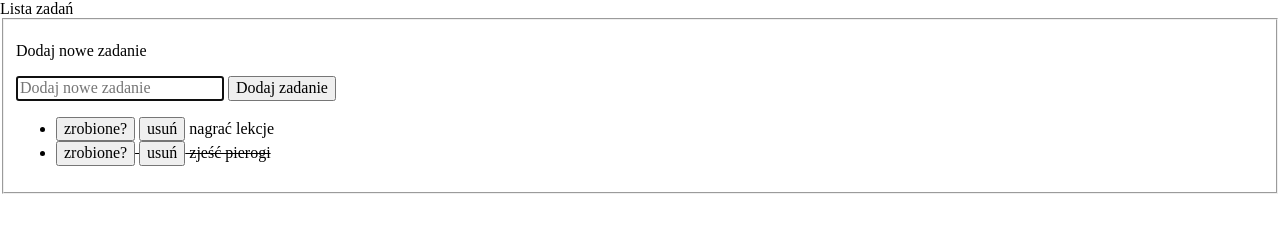
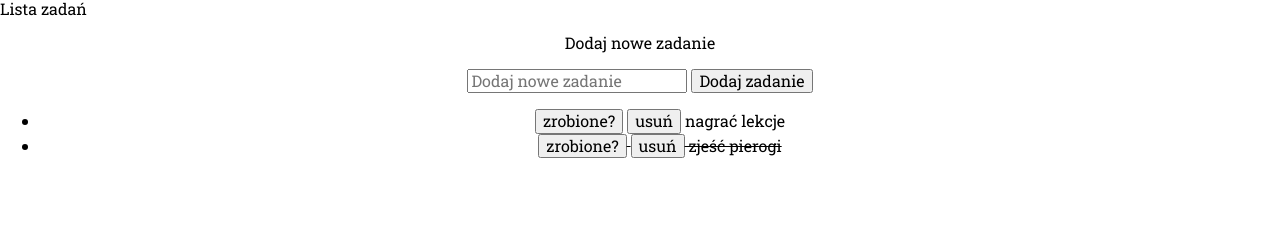
Before and after one commit to Mateusszzp/To-do-list, a plain HTML site: page index.html in a window 1280 px wide. Drawn offline with nearby package versions, Linux system fonts and the light colour scheme.

Commit message:
added functiona autofocus and css

```diff
--- /dev/null
+++ b/css/style.css
@@ -0,0 +1,17 @@
+html {
+    box-sizing: border-box;
+}
+
+*, ::after, ::before {
+    box-sizing: inherit;
+}
+
+
+body {
+    font-family: 'Roboto Slab', serif;
+}
+
+
+.form {
+    text-align: center;
+}
--- a/index.html
+++ b/index.html
@@ -7,21 +7,24 @@
     <meta name="viewport" content="width=device-width, initial-scale=1.0">
     <script defer src="js/script.js"></script>
     <link rel="stylesheet" href="https://cdnjs.cloudflare.com/ajax/libs/normalize/8.0.1/normalize.css" integrity="sha512-oHDEc8Xed4hiW6CxD7qjbnI+B07vDdX7hEPTvn9pSZO1bcRqHp8mj9pyr+8RVC2GmtEfI2Bi9Ke9Ass0as+zpg==" crossorigin="anonymous" referrerpolicy="no-referrer" />
+    <link href="css/style.css" rel=" stylesheet">
+    <link href="https://fonts.googleapis.com/css2?family=Roboto+Slab&display=swap" rel="stylesheet">
     <title>Lista zadań</title>
 </head>
 
 <body>
-    <Form class="js-form">
+    <div class="form">
+    <Form class="js-form form__elements" >
         <legend>Lista zadań</legend>
-        <fieldset>
+
             <p>
                 Dodaj nowe zadanie
             </p>
-            <input class="js-newTask" name="name" placeholder="Dodaj nowe zadanie" autofocus>
+            <input class="js-newTask" placeholder="Dodaj nowe zadanie">
             <button>Dodaj zadanie</button>
             <ul class="js-tasks"></ul>
-        </fieldset>
-    </Form>
+        </Form>
+    </div>
 </body>
 
 </html>
--- a/js/script.js
+++ b/js/script.js
@@ -1,4 +1,5 @@
 {
+
     const tasks = [
         {
             content: "nagrać lekcje",
@@ -9,6 +10,12 @@
             done: true,
         },
     ];
+    const addAutoFocus = (addFocus) => {
+        addFocus.innerHtml(autofocus)
+        render();
+
+    }
+
     const addNewTask = (newTaskContent) => {
         tasks.push({
             content: newTaskContent,
@@ -20,7 +27,6 @@
         tasks.splice(taskIndex, 1);
         render();
     }
-
     const toggleTaskDone = (taskIndex) => {
         tasks[taskIndex].done = !tasks[taskIndex].done;
         render()
@@ -33,6 +39,7 @@
                 removeTask(index);
             });
         });
+        const addFocus = document.querySelector(".js-newTask");
 
         const toggleDoneButtons = document.querySelectorAll(".js-done");
 
@@ -63,20 +70,22 @@
     const onFormSubmit = (event) => {
         event.preventDefault();
 
-
         const newTaskContent = document.querySelector(".js-newTask").value.trim();
-        console.log(newTaskContent)
+        console.log(newTaskContent);
 
         if (newTaskContent === "") {
             return;
         }
         addNewTask(newTaskContent);
+
     };
     const init = () => {
         render();
+
         const form = document.querySelector(".js-form");
 
         form.addEventListener("submit", onFormSubmit);
+
     };
     init()
 }
```
